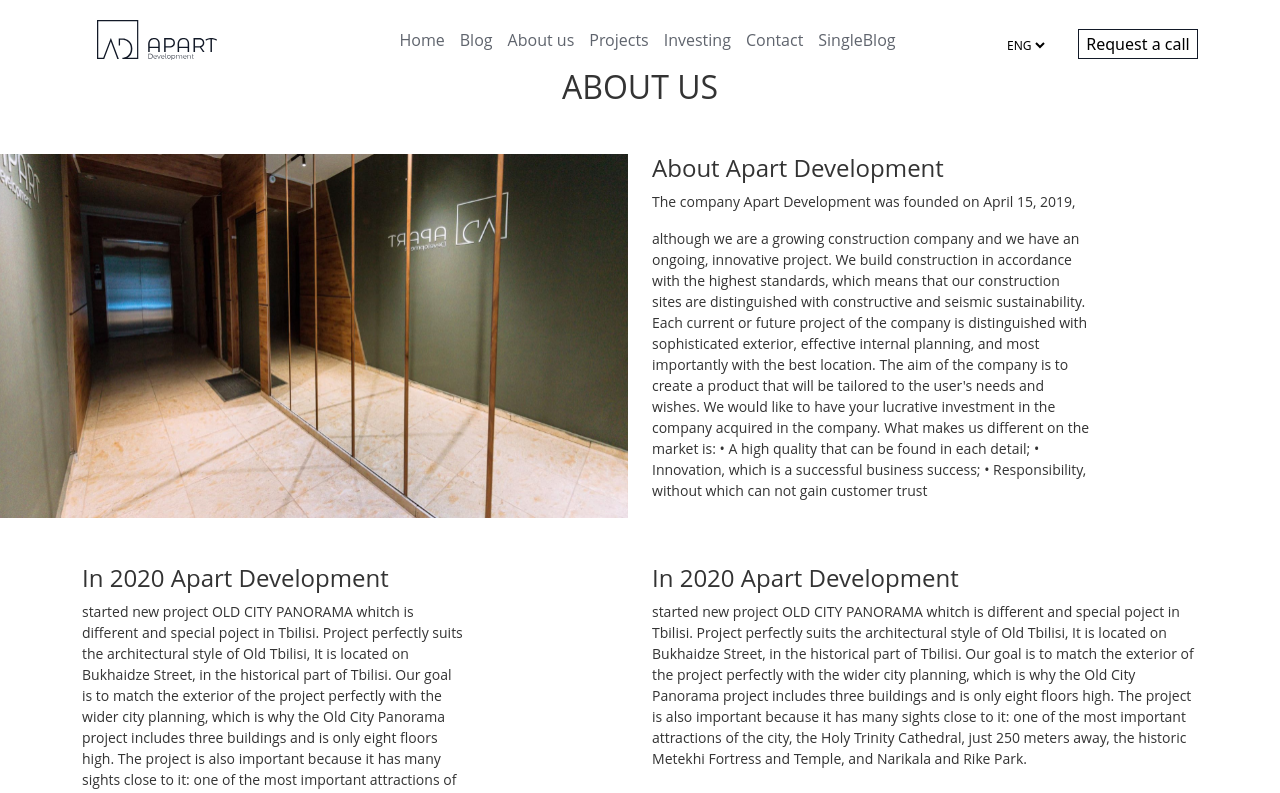
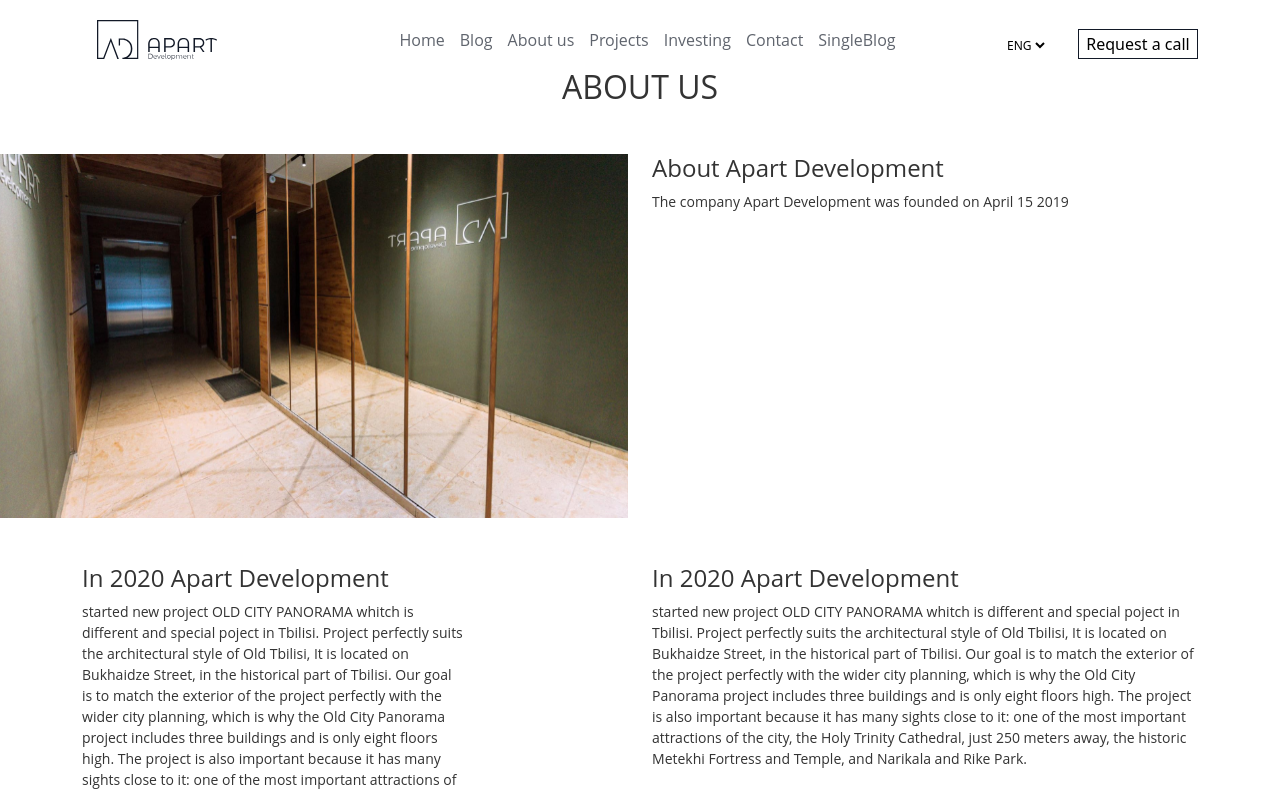
Before and after one commit to G-Apxo/Apart, a Next.js app: page /About in a window 1280 px wide. Shown: the top 793 px of the page. Built offline with nearby package versions, Linux system fonts and the light colour scheme.

Commit message:
Update AboutBanner.jsx

```diff
--- a/src/components/about/AboutBanner.jsx
+++ b/src/components/about/AboutBanner.jsx
@@ -16,8 +16,8 @@
                 </div>
                 <div className="col-6 about--text">
                     <h3 className='about--text__hmod'>About Apart Development</h3>
-                    <p className='about--text__ptmod'>The company Apart Development was founded on April 15, 2019,</p>
-                    <p className='about--text__ptmod2'>although we are a growing construction company and we have an ongoing, innovative project. We build construction in accordance with the highest standards, which means that our construction sites are distinguished with constructive and seismic sustainability. Each current or future project of the company is distinguished with sophisticated exterior, effective internal planning, and most importantly with the best location. The aim of the company is to create a product that will be tailored to the user's needs and wishes. We would like to have your lucrative investment in the company acquired in the company. What makes us different on the market is: • A high quality that can be found in each detail; • Innovation, which is a successful business success; • Responsibility, without which can not gain customer trust</p>
+                    <p className='about--text__ptmod'>The company Apart Development was founded on April 15 2019</p>
+                    {/* <p className='about--text__ptmod2'>although we are a growing construction company and we have an ongoing, innovative project. We build construction in accordance with the highest standards, which means that our construction sites are distinguished with constructive and seismic sustainability. Each current or future project of the company is distinguished with sophisticated exterior, effective internal planning, and most importantly with the best location. The aim of the company is to create a product that will be tailored to the user's needs and wishes. We would like to have your lucrative investment in the company acquired in the company. What makes us different on the market is: • A high quality that can be found in each detail; • Innovation, which is a successful business success; • Responsibility, without which can not gain customer trust</p> */}
                 </div>
             </div>
             <div className="container">
```
